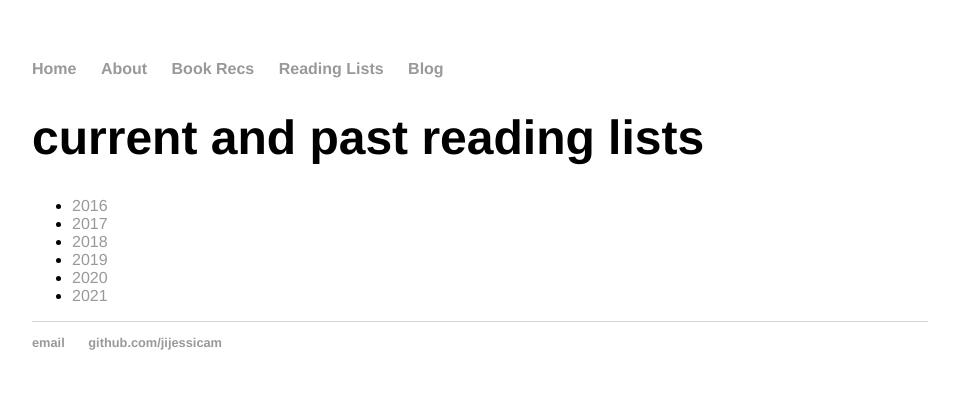
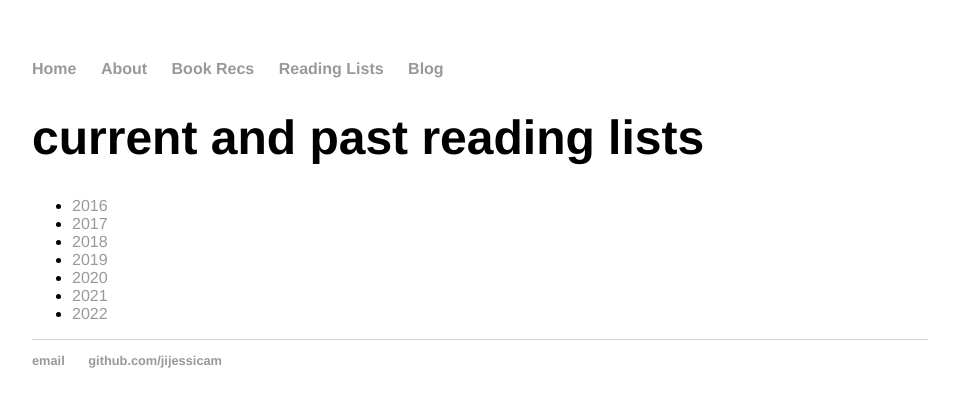
Before and after one commit to jijessicam/jijessicam.github.io, a Jekyll site: the page built from booklists/index.html, in a window 1280 px wide. Shown: the top 407 px of the page, without its empty margins (160-1119 px from the left). Built offline with Jekyll 4.4.1, drawn with Linux system fonts in a browser that asks for light colours.

Commit message:
Update index.html

```diff
--- a/booklists/index.html
+++ b/booklists/index.html
@@ -12,5 +12,6 @@ title: current and past reading lists
 		<li><a href="https://jijessicam.github.io/booklists/2019">2019</a></li>
 		<li><a href="https://jijessicam.github.io/booklists/2020">2020</a></li>
 		<li><a href="https://jijessicam.github.io/booklists/2021">2021</a></li>
+		<li><a href="https://jijessicam.github.io/booklists/2022">2022</a></li>
 	</ul>
 </div>
```
